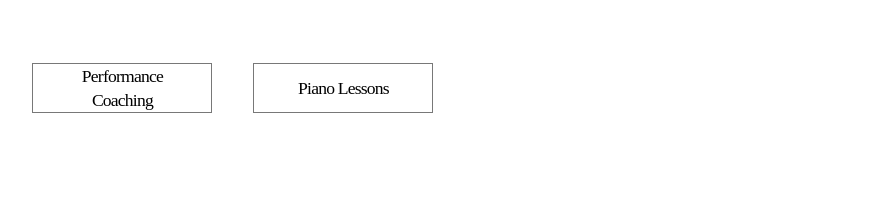
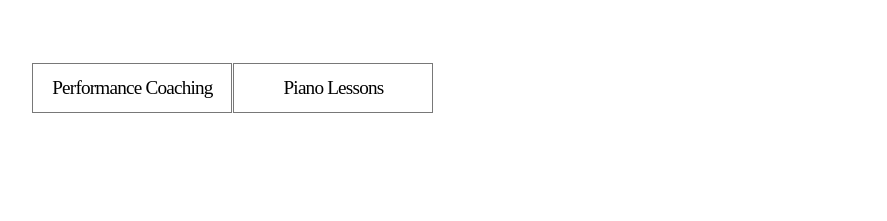
Before and after one commit to BroXed/exp2, a plain HTML site: page index.html in a window 1280 px wide. Shown: the part 265-486 px from the top of the page, 6-893 px from the left. Drawn offline with Linux system fonts and the light colour scheme; a web font is replaced by a local one.

Commit message:
Update style.css

```diff
--- a/css/style.css
+++ b/css/style.css
@@ -588,7 +588,7 @@ h2 {
     display: inline-flex;
     fill: #D4A68C;
     font-family: "Bellefair", serif;
-    font-size: 3vw;
+    font-size: 3.2vw;
     height: 7vh;
     width: 30vw;
     outline: 0;
@@ -644,32 +644,6 @@ h2 {
 
 
 
-      .mainButtons {
-        align-items: center;
-        background-color: #fff;
-        border: 1px solid #787878;
-        box-sizing: border-box;
-        color: #000;
-        cursor: pointer;
-        display: inline-flex;
-        fill: #D4A68C;
-        font-family: "Bellefair", serif;
-        font-size: 1.5rem;
-        font-weight: 100;
-        height: 7vh;
-        width: 12vw;
-        justify-content: center;
-        letter-spacing: -.8px;
-        line-height: 24px;
-        min-width: 170px;
-        outline: 0;
-        padding: 0 17px;
-        text-align: center;
-        text-decoration: none;
-        transition: all .3s;
-        user-select: none;
-        -webkit-user-select: none;
-        touch-action: manipulation;
 
 
       }
```
